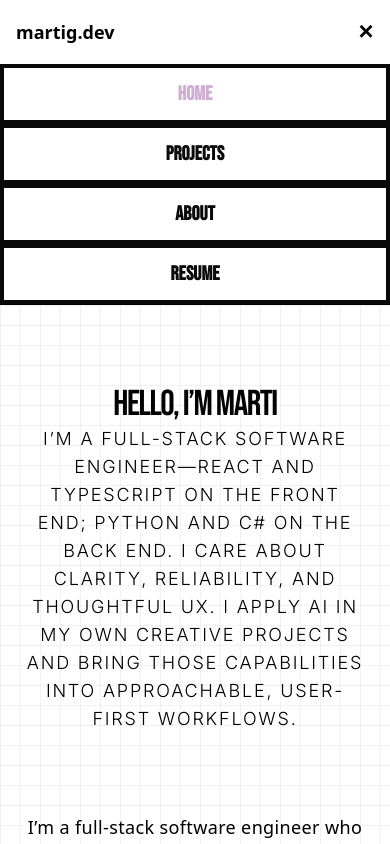
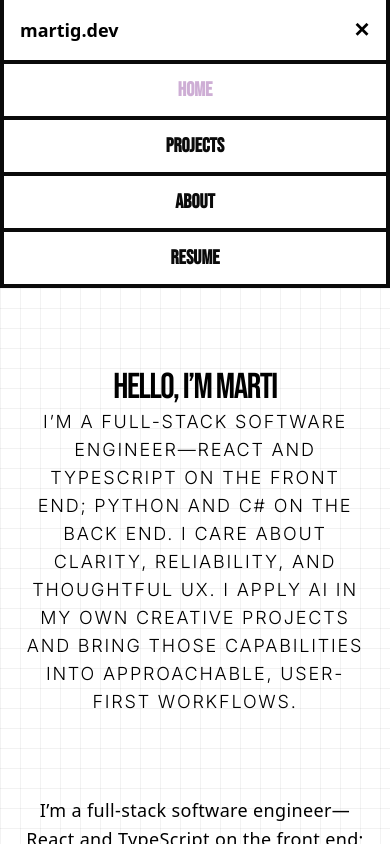
Before and after one commit to martigatchev/marti_portfolio, a Next.js app: page / in a window 390 px wide. Both pictures are taken after a click on the button "Open navigation". Shown: the top 844 px of the page. Built offline with nearby package versions, Linux system fonts and the light colour scheme.

Commit message:
fix mobile header menu

```diff
--- a/src/app/page.tsx
+++ b/src/app/page.tsx
@@ -19,7 +19,7 @@ export default function Home() {
         </p> */}
 
         <p className="mt-20 max-w-xl font-sans font-light tracking-[0.02em] leading-relaxed text-lg sm:text-xl text-muted-foreground">
-          I’m a full-stack software engineer who loves building immersive tools and AI-powered systems.
+          I’m a full-stack software engineer—React and TypeScript on the front end; Python and C# on the back end. I care about clarity, reliability, and thoughtful UX. I apply AI in my own creative projects and bring those capabilities into approachable, user-first workflows.
         </p>
 
         <p className="mt-20 max-w-xl font-sans font-light tracking-[0.02em] leading-relaxed text-lg sm:text-xl text-muted-foreground">
--- a/src/components/header.tsx
+++ b/src/components/header.tsx
@@ -5,25 +5,22 @@ import { usePathname } from 'next/navigation';
 import { NavLink } from '@/components/nav-link';
 
 const NAV = {
-  // NOTE: border only on desktop by default now
   border: { pattern: 'sm:border-4', color: 'border-[var(--c-black)]', radius: '' },
   colors: {
-    bg:      'bg-[var(--c-white)]',
-    fg:      'text-[var(--c-black)]',
-    hoverBg: 'hover:bg-[var(--c-black)]',
-    hoverFg: 'hover:text-[var(--c-white)]',
+    bg: 'bg-[var(--c-white)]',
+    fg: 'text-[var(--c-black)]',
+    // desktop-only hover to avoid sticky touch on mobile
+    hoverBg: 'sm:hover:bg-[var(--c-black)]',
+    hoverFg: 'sm:hover:text-[var(--c-white)]',
   },
   sizing: { desktopHeight: 'h-24', mobilePadding: 'px-4 py-3' },
   effects: {
     transition: 'transition-colors duration-500',
     focus: 'focus-visible:outline-none focus-visible:ring-2 focus-visible:ring-[var(--c-red)] focus-visible:ring-offset-2',
   },
-  // active: { ring: '!border-[var(--c-black)] ring-inset ring-3 ring-[var(--c-white)]' },
-  // active: { ring: 'text-[var(--c-lilac)]' },
-  active: { ring: 'text-[var(--c-lilac)] hover:text-[var(--c-lilac)]' },
+  active: { ring: 'text-[var(--c-lilac)] sm:hover:text-[var(--c-lilac)]' },
 };
 
-// Shared desktop styles live in navBox; mobile adds its own border pattern
 const navBox = [
   'block w-full h-full grid place-items-center font-display uppercase leading-none',
   'text-xl sm:text-6xl',
@@ -39,21 +36,38 @@ const navBox = [
   NAV.effects.focus,
 ].join(' ');
 
-// Mobile-only border pattern: single lines, no doubles
-const mobileItemBorders =
-  'border-x-4 border-y-0 first:border-t-4 last:border-b-4';
+// Open = stagger; Close = instant hide
+const STAGGER = 90;
+const ITEM_BASE = 'origin-top overflow-hidden transform-gpu will-change-transform will-change-opacity transition-[opacity,transform]';
+const ITEM_OPEN = 'opacity-100 translate-y-0 scale-y-100 duration-500 ease-out';
+const ITEM_INIT = 'opacity-0 -translate-y-4 scale-y-95';
 
 export function Header() {
-  const [mobileOpen, setMobileOpen] = useState(false);
   const pathname = usePathname();
 
-  // Close when route changes (e.g. after clicking a link)
-  useEffect(() => setMobileOpen(false), [pathname]);
+  const LINKS = [
+    { href: '/', label: 'Home' },
+    { href: '/projects', label: 'Projects' },
+    { href: '/about', label: 'About' },
+    { href: '/resume', label: 'Resume' },
+  ];
+
+  const [mobileOpen, setMobileOpen] = useState(false);
+
+  const openMenu = () => setMobileOpen(true);
+  const closeMenu = () => setMobileOpen(false);
+
+  // If route changes, just close immediately
+  useEffect(() => {
+    setMobileOpen(false);
+  }, [pathname]);
 
   return (
-    <header className="border-b pt-[env(safe-area-inset-top)]">
-      {/* Mobile top bar (unchanged) */}
-      <div className="sm:hidden bg-white h-16 flex items-center justify-between px-4">
+    <header className="pt-[env(safe-area-inset-top)] sm:border-b">
+      {/* MOBILE WRAPPER owns side rails */}
+      <div className="sm:hidden bg-white border-x-4 border-[var(--c-black)]">
+        {/* Top bar with persistent bottom line */}
+        <div className="h-16 flex items-center justify-between px-4 border-b-4 border-[var(--c-black)]">
           <div className="text-lg font-bold">martig.dev</div>
           <button
             type="button"
@@ -61,65 +75,54 @@ export function Header() {
             aria-label="Open navigation"
             aria-expanded={mobileOpen}
             aria-controls="mobile-nav"
-          onClick={() => setMobileOpen(o => !o)}
+            onClick={() => (mobileOpen ? closeMenu() : openMenu())}
           >
             {mobileOpen ? '✕' : '☰'}
           </button>
         </div>
 
-      {/* Mobile slide-down menu */}
+        {/* Slide-down */}
         <div
           id="mobile-nav"
-        aria-label="Primary"
           className={[
-          'sm:hidden overflow-hidden',
+            'overflow-hidden',
             'transition-[max-height,opacity,transform] duration-300 ease-out',
             mobileOpen
-            ? 'max-h-[80vh] opacity-100 translate-y-0'
+              ? 'max-h-[80vh] opacity-100 translate-y-0 pointer-events-auto'
               : 'max-h-0 opacity-0 -translate-y-2 pointer-events-none',
           ].join(' ')}
         >
-        <nav className="flex flex-col">
-          <div onClickCapture={() => setMobileOpen(false)}>
+          <nav>
+            <ul
+              onClickCapture={closeMenu} // close instantly when a link is tapped
+              className={[
+                'flex flex-col',
+                'border-b-4 border-[var(--c-black)]',   // bottom frame; sides are on wrapper; top is the bar
+                'divide-y-4 divide-[var(--c-black)]',   // single separators
+              ].join(' ')}
+            >
+              {LINKS.map((link, i) => {
+                const itemClasses = [ITEM_BASE, mobileOpen ? ITEM_OPEN : ITEM_INIT].join(' ');
+                const delayStyle = mobileOpen ? { transitionDelay: `${i * STAGGER}ms` } : undefined;
+
+                return (
+                  <li key={link.href} className={itemClasses} style={delayStyle}>
                     <NavLink
-              href="/"
-              className={`${NAV.sizing.mobilePadding} ${navBox} ${mobileItemBorders}`}
+                      href={link.href}
+                      className={`${NAV.sizing.mobilePadding} ${navBox}`}
                       activeClassName={NAV.active.ring}
                     >
-              Home
+                      {link.label}
                     </NavLink>
-          </div>
-          <div onClickCapture={() => setMobileOpen(false)}>
-            <NavLink
-              href="/projects"
-              className={`${NAV.sizing.mobilePadding} ${navBox} ${mobileItemBorders}`}
-              activeClassName={NAV.active.ring}
-            >
-              Projects
-            </NavLink>
-          </div>
-          <div onClickCapture={() => setMobileOpen(false)}>
-            <NavLink
-              href="/about"
-              className={`${NAV.sizing.mobilePadding} ${navBox} ${mobileItemBorders}`}
-              activeClassName={NAV.active.ring}
-            >
-              About
-            </NavLink>
-          </div>
-          <div onClickCapture={() => setMobileOpen(false)}>
-            <NavLink
-              href="/resume"
-              className={`${NAV.sizing.mobilePadding} ${navBox} ${mobileItemBorders}`}
-              activeClassName={NAV.active.ring}
-            >
-              Resume
-            </NavLink>
-          </div>
+                  </li>
+                );
+              })}
+            </ul>
           </nav>
         </div>
+      </div>
 
-      {/* Desktop */}
+      {/* DESKTOP */}
       <nav
         aria-label="Primary"
         className={`hidden sm:grid sm:grid-cols-4 bg-background ${NAV.sizing.desktopHeight} text-center text-2xl font-bold uppercase`}
```
Lines whose indentation alone changed are shown as unchanged.
